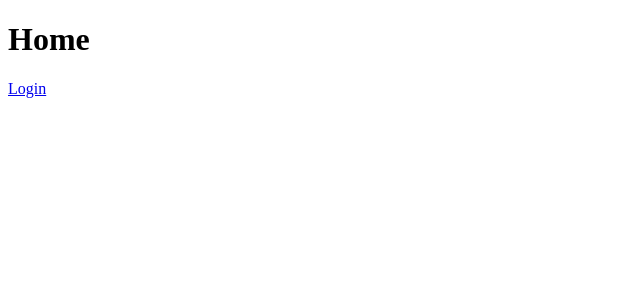
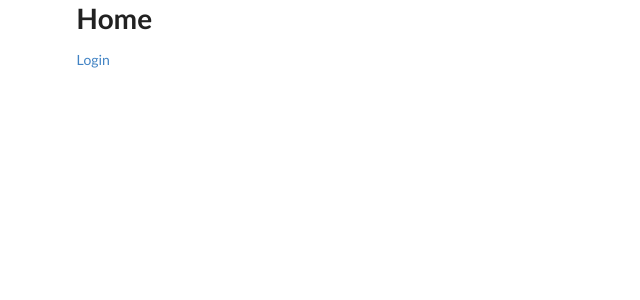
Before and after one commit to ryanarj/bookapp, a React (Create React App) app: page / in a window 1280 px wide. Shown: the top 300 px of the page, without its empty margins (0-640 px from the left). Built offline with nearby package versions, Linux system fonts and the light colour scheme.

Commit message:
Sementic setup for ui

```diff
--- a/package.json
+++ b/package.json
@@ -7,7 +7,9 @@
     "react-dom": "^16.4.0",
     "react-router": "^4.2.0",
     "react-router-dom": "^4.2.2",
-    "react-scripts": "1.1.4"
+    "react-scripts": "1.1.4",
+    "semantic-ui-css": "^2.3.1",
+    "semantic-ui-react": "^0.80.0"
   },
   "scripts": {
     "start": "react-scripts start",
--- a/src/App.js
+++ b/src/App.js
@@ -3,9 +3,10 @@
 import Home from './components/pages/Home';
 import Login from './components/pages/Login';
 
-const App = () => <div>
-   <Route path="/" exact component={Home} />
-   <Route path="/login" exact component={Login} />
+const App = () =>
+  <div className="ui container">
+    <Route path="/" exact component={Home} />
+    <Route path="/login" exact component={Login} />
   </div>;
 
 export default App;
--- a/src/index.js
+++ b/src/index.js
@@ -1,6 +1,7 @@
 import React from 'react';
 import ReactDOM from 'react-dom';
 import {BrowserRouter} from 'react-router-dom';
+import 'semantic-ui-css/semantic.min.css';
 import App from './App';
 
 import registerServiceWorker from './registerServiceWorker';
```
Also changed, not shown: 1 other file (tests, documents, lock files or other folders).
